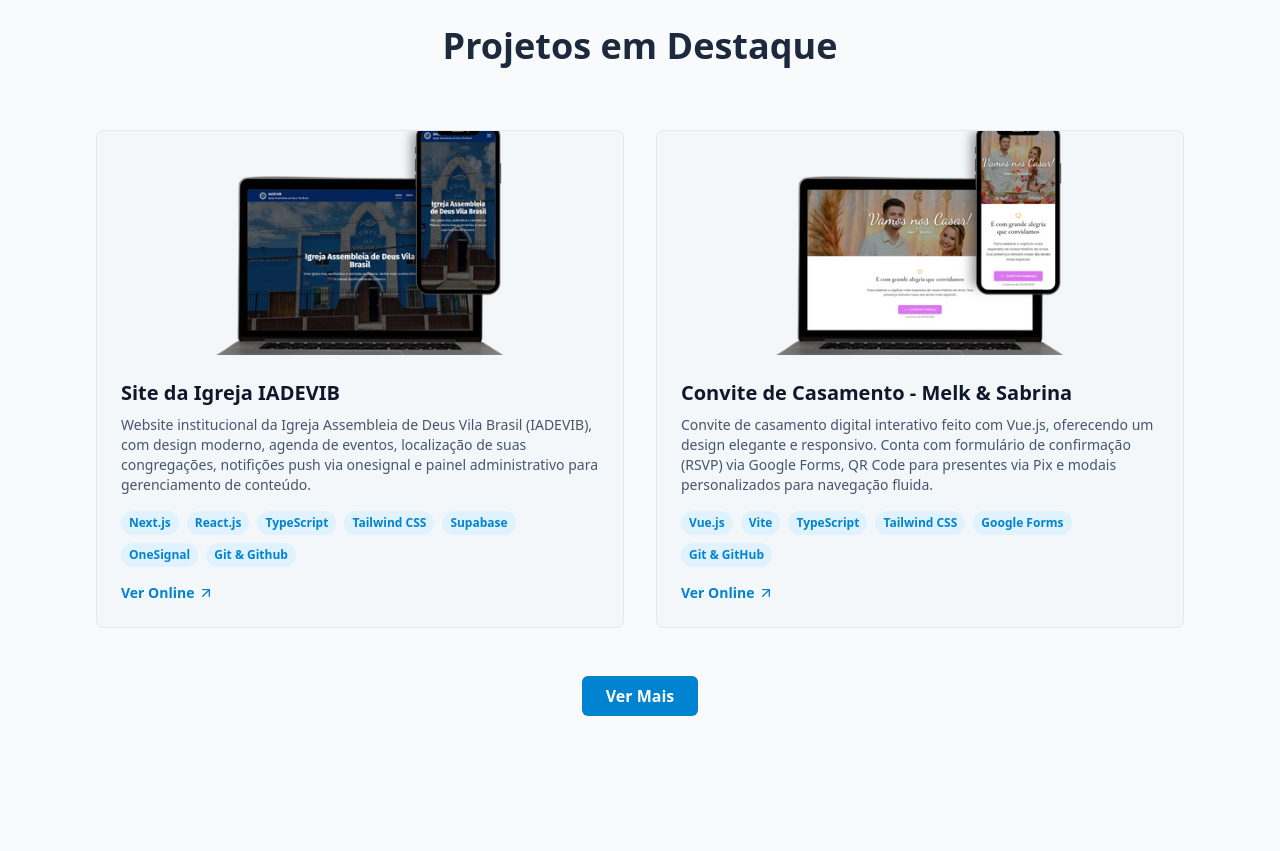
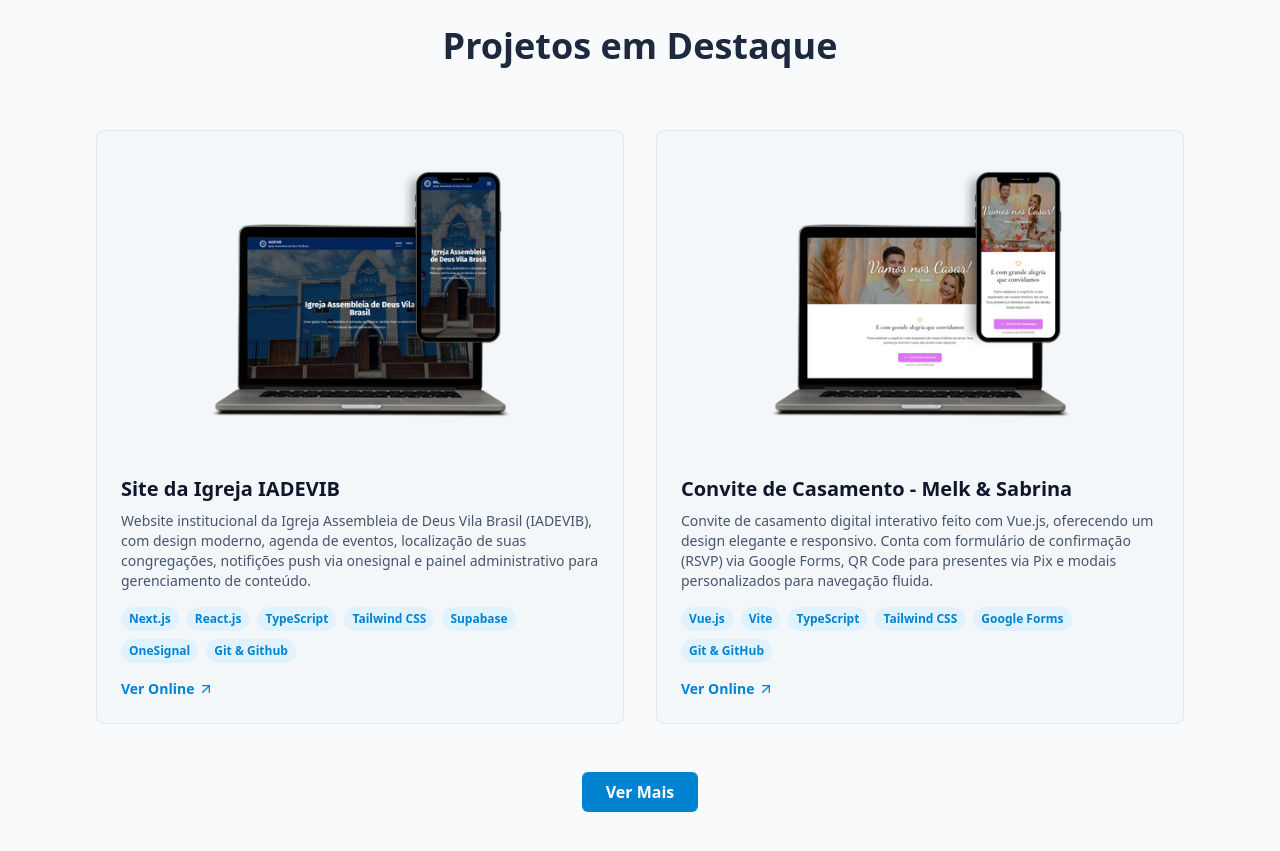
Before and after one commit to winstonajr/portfolio, a Next.js app: page / in a window 1280 px wide. Shown: the part 1620-2471 px from the top of the page. Built offline with nearby package versions, Linux system fonts and the light colour scheme.

Commit message:
responsive projets in desktop

```diff
--- a/app/page.tsx
+++ b/app/page.tsx
@@ -248,8 +248,8 @@ export default function PortfolioApp() {
                 className="bg-slate-100/50 dark:bg-slate-900/50 rounded-lg overflow-hidden border border-slate-200 dark:border-slate-800 group transition-all duration-300 hover:!border-sky-500/50 hover:shadow-xl dark:hover:shadow-2xl dark:hover:shadow-sky-900/30 relative"
                 whileHover={{ y: -8 }} initial={{ opacity: 0, y: 20 }} whileInView={{ opacity: 1, y: 0 }} viewport={{ once: true }} transition={{ duration: 0.5, delay: index * 0.1 }}>
                 <div className="absolute top-0 left-0 h-full w-full bg-gradient-to-br from-white/10 to-transparent opacity-0 group-hover:opacity-100 transition-opacity duration-500 dark:from-white/5"></div>
-                <div className="relative z-10">
-                  <Image src={project.imageUrl} alt={`Thumbnail do projeto ${project.name}`} width={600} height={400} className="w-full h-56 object-cover" />
+                <div className="aspect-[3/2] w-full">
+                  <Image src={project.imageUrl} alt={`Thumbnail do projeto ${project.name}`} width={600} height={400} className="w-full h-56 md:h-72 lg:h-80 object-cover" />
                   <div className="p-6">
                     <h3 className="text-xl font-semibold mb-2 text-slate-900 dark:text-slate-100">{project.name}</h3>
                     <p className="text-sm mb-4 text-slate-600 dark:text-slate-400">{project.description}</p>
```
